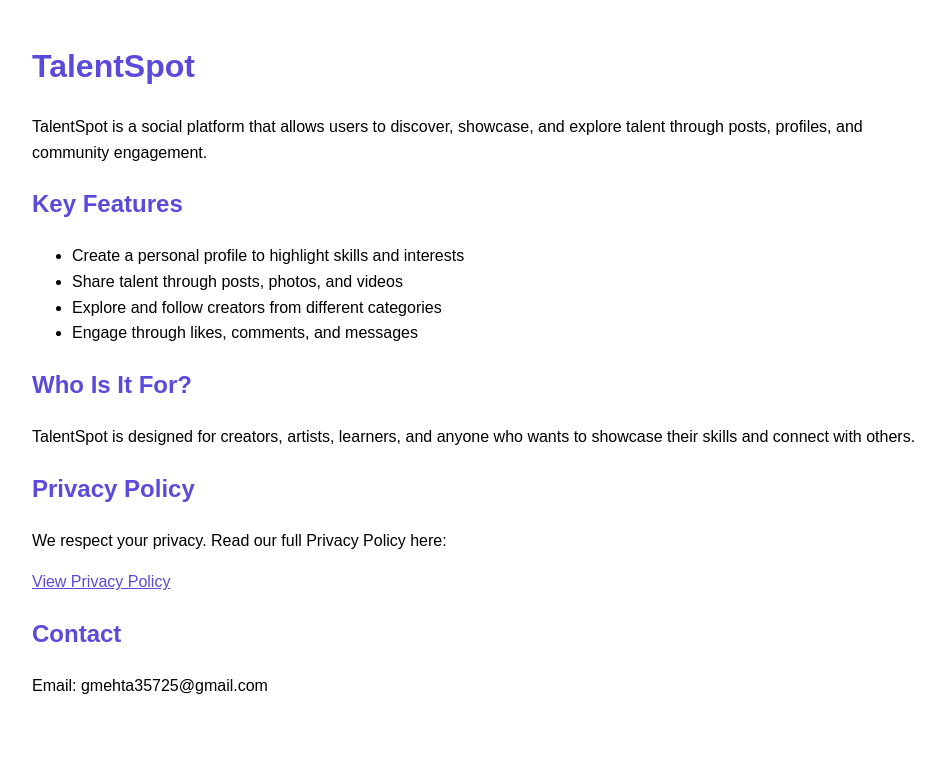
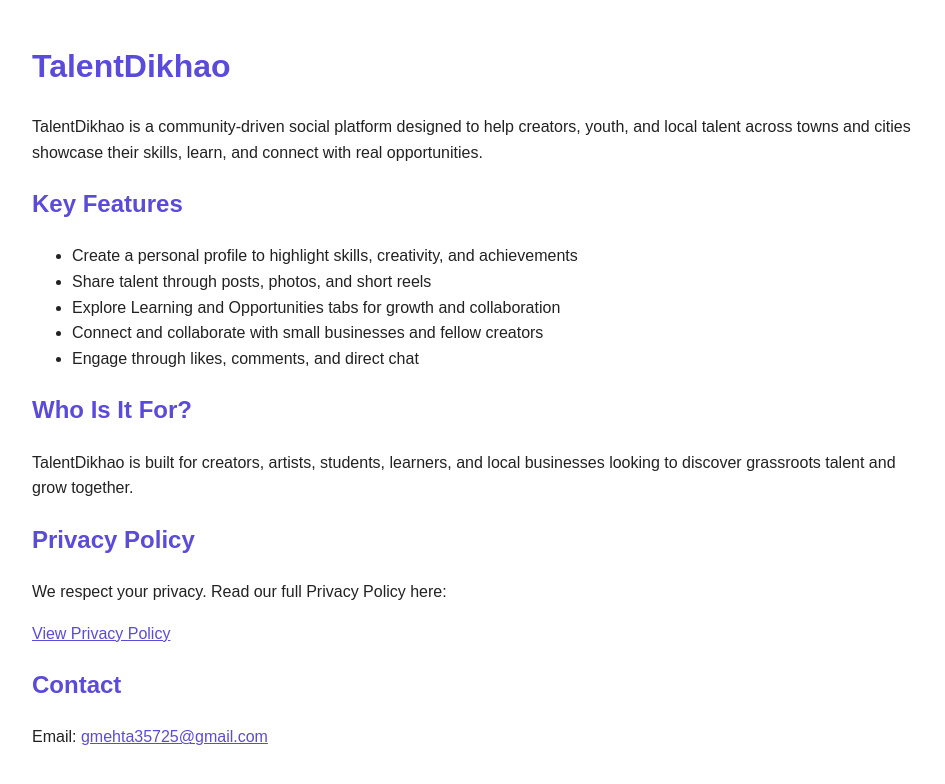
Before and after one commit to gmehta35725-hue/talentspot-privacy, a plain HTML site: page index.html in a window 1280 px wide. Shown: the whole page, without its empty margins (158-1103 px from the left). Drawn offline with Linux system fonts and the light colour scheme.

Commit message:
Revise index.html for TalentDikhao branding
Updated the title and content to reflect the new branding and features of TalentDikhao.

```diff
--- a/index.html
+++ b/index.html
@@ -2,7 +2,7 @@
 <html lang="en">
 <head>
   <meta charset="UTF-8" />
-  <title>TalentSpot – Discover & Showcase Talent</title>
+  <title>TalentDikhao – Discover, Showcase & Collaborate</title>
   <meta name="viewport" content="width=device-width, initial-scale=1.0" />
   <style>
     body {
@@ -11,6 +11,7 @@
       margin: auto;
       padding: 20px;
       line-height: 1.6;
+      color: #222;
     }
     h1, h2 {
       color: #5b4bdb;
@@ -22,24 +23,23 @@
 </head>
 <body>
 
-<h1>TalentSpot</h1>
+<h1>TalentDikhao</h1>
 <p>
-TalentSpot is a social platform that allows users to discover, showcase,
-and explore talent through posts, profiles, and community engagement.
+TalentDikhao is a community-driven social platform designed to help creators, youth, and local talent across towns and cities showcase their skills, learn, and connect with real opportunities.
 </p>
 
 <h2>Key Features</h2>
 <ul>
-  <li>Create a personal profile to highlight skills and interests</li>
-  <li>Share talent through posts, photos, and videos</li>
-  <li>Explore and follow creators from different categories</li>
-  <li>Engage through likes, comments, and messages</li>
+  <li>Create a personal profile to highlight skills, creativity, and achievements</li>
+  <li>Share talent through posts, photos, and short reels</li>
+  <li>Explore Learning and Opportunities tabs for growth and collaboration</li>
+  <li>Connect and collaborate with small businesses and fellow creators</li>
+  <li>Engage through likes, comments, and direct chat</li>
 </ul>
 
 <h2>Who Is It For?</h2>
 <p>
-TalentSpot is designed for creators, artists, learners, and anyone who
-wants to showcase their skills and connect with others.
+TalentDikhao is built for creators, artists, students, learners, and local businesses looking to discover grassroots talent and grow together.
 </p>
 
 <h2>Privacy Policy</h2>
@@ -54,7 +54,7 @@ View Privacy Policy
 
 <h2>Contact</h2>
 <p>
-Email: gmehta35725@gmail.com
+Email: <a href="mailto:gmehta35725@gmail.com">gmehta35725@gmail.com</a>
 </p>
 
 </body>
```
